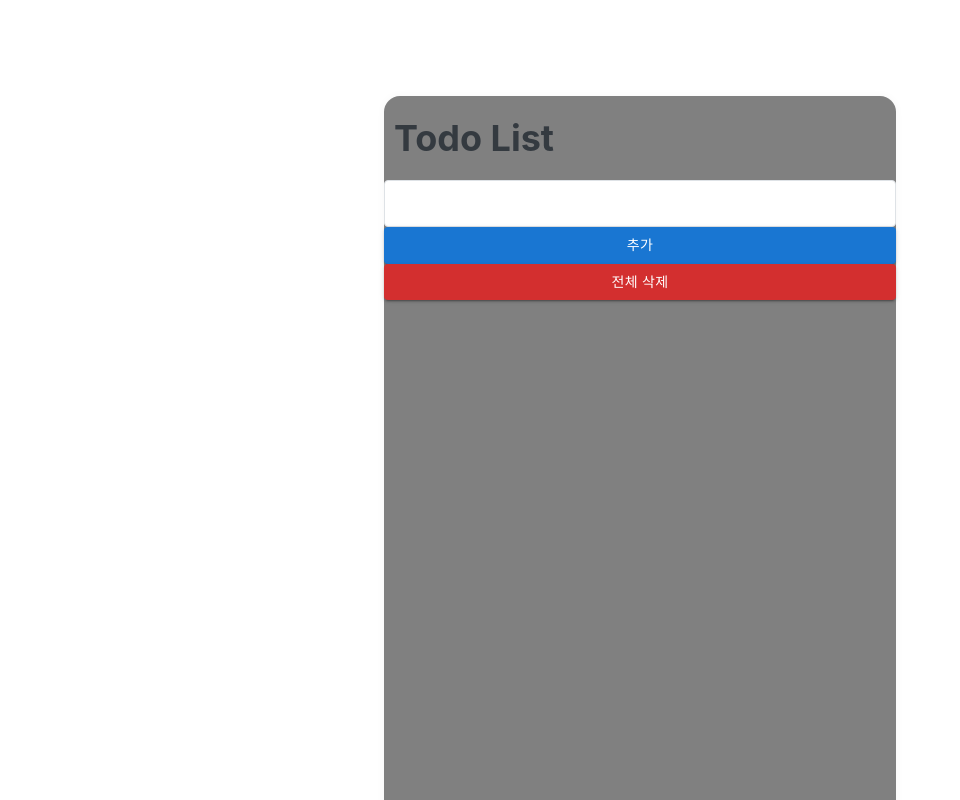
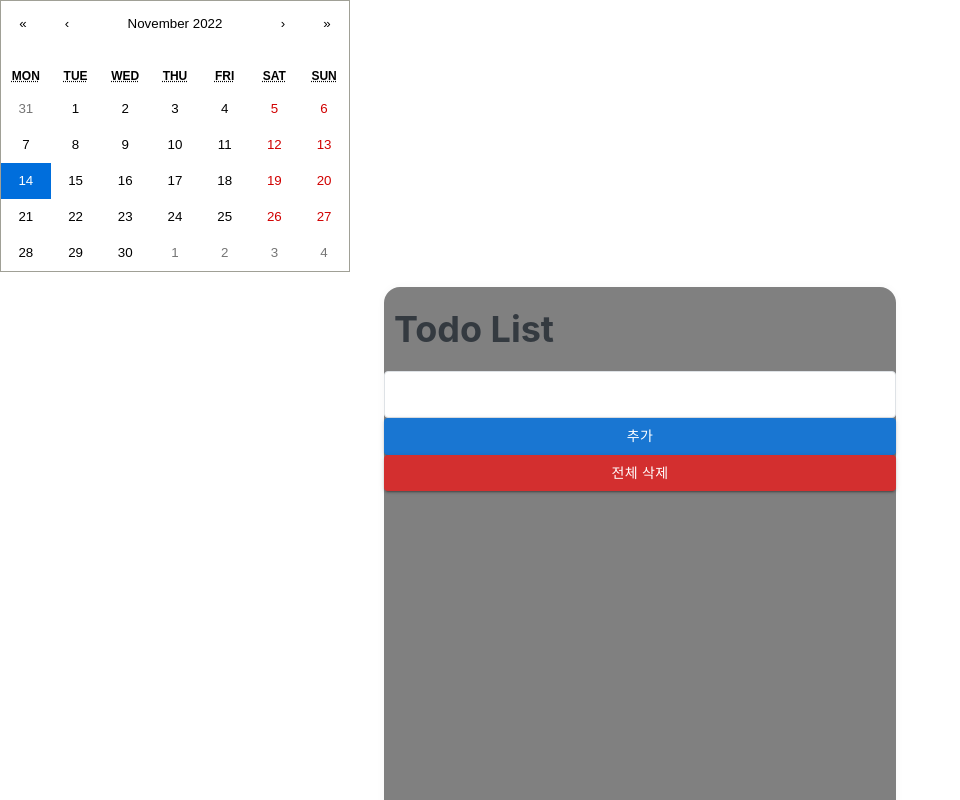
Before and after one commit to bjw1622/reacttodolist, a React (Create React App) app: page /todolist in a window 1280 px wide. Shown: the top 800 px of the page, without its empty margins (0-960 px from the left). Built offline with nearby package versions, Linux system fonts and the light colour scheme.

Commit message:
Todolist calendar 추가

```diff
--- a/src/App.js
+++ b/src/App.js
@@ -2,7 +2,7 @@ import React from "react";
 import { configureStore } from "@reduxjs/toolkit";
 import { Provider } from "react-redux";
 import Counter from "./components/counter/Counter";
-import Index from "./components/index";
+import Index from "./components/Index";
 import { counterReducer } from "./components/counter/Slice";
 import { BrowserRouter, Routes, Route } from "react-router-dom";
 import TodoList from "./components/TodoList";
--- a/src/components/TodoList.js
+++ b/src/components/TodoList.js
@@ -5,13 +5,15 @@ import EntryDeleteList from "./todoList/EntryDeleteList";
 import TodoBoard from "./todoList/TodoBoard";
 import { v4 as uuidv4 } from "uuid";
 import moment from "moment/moment";
+import { useSelector } from "react-redux";
+import { Calendar } from "react-calendar";
 const TodoListStyle = styled.div`
    {
     width: 512px;
     height: 768px;
     border-radius: 16px;
     box-shadow: 0 0 8px 0 rgba(0, 0, 0, 0.04);
-    margin: 96px auto 32px auto;
+    margin: 15px auto 32px auto;
     background: gray;
     display: flex;
     flex-direction: column;
@@ -40,13 +42,17 @@ const TodoListStyle = styled.div`
 const TodoList = () => {
   const [inputValue, setInputValue] = useState("");
 
+  const [value, onChange] = useState(new Date());
+
+  const getTodoList = useSelector((state) => state.addList.list);
+
   const id = uuidv4();
 
   const addData = {
     id,
     inputValue,
     check: false,
-    addDate: moment(new Date()).format("DD-MM-YYYY"),
+    addDate: moment(value).format("DD-MM-YYYY"),
   };
 
   const setInputVal = (e) => {
@@ -54,6 +60,20 @@ const TodoList = () => {
   };
 
   return (
+    <>
+      <Calendar
+        onChange={onChange}
+        value={value}
+        tileClassName={({ date, view }) => {
+          if (
+            getTodoList.find(
+              (x) => x.addDate === moment(date).format("DD-MM-YYYY")
+            )
+          ) {
+            return "highlight";
+          }
+        }}
+      />
       <TodoListStyle>
         <h1>Todo List</h1>
         <input
@@ -64,8 +84,9 @@ const TodoList = () => {
         />
         <AddList addData={addData} setInputVal={setInputVal}></AddList>
         <EntryDeleteList></EntryDeleteList>
-      <TodoBoard></TodoBoard>
+        <TodoBoard dateValue={value}></TodoBoard>
       </TodoListStyle>
+    </>
   );
 };
 export default TodoList;
--- a/src/components/index.js
+++ b/src/components/index.js
@@ -1,9 +1,8 @@
 import React from "react";
-import { Link } from "react-router-dom";
-
-export default function Index() {
+import { Link, Outlet } from "react-router-dom";
+const Index = () => {
   return (
-    <>
+    <header style={{ background: "lightgray", padding: 16, fontSize: 24 }}>
       <div>
         <Link to={"/count"}>카운터페이지</Link>
       </div>
@@ -13,6 +12,8 @@ export default function Index() {
       <div>
         <Link to={"/calendar"}>calendar</Link>
       </div>
-    </>
+    </header>
   );
-}
+};
+
+export default Index;
--- a/src/components/todoList/TodoBoard.js
+++ b/src/components/todoList/TodoBoard.js
@@ -3,14 +3,14 @@ import React from "react";
 import { useSelector } from "react-redux";
 import TodoItem from "./TodoItem";
 
-const TodoBoard = () => {
+const TodoBoard = (props) => {
   const totalList = useSelector((state) => {
     return state.addList;
   });
   return (
     <div>
       {totalList.list.map((item) => {
-        if (item.addDate === moment(new Date()).format("DD-MM-YYYY")) {
+        if (item.addDate === moment(props.dateValue).format("DD-MM-YYYY")) {
           return (
             <TodoItem
               key={item.id}
```
Lines whose indentation alone changed are shown as unchanged.
